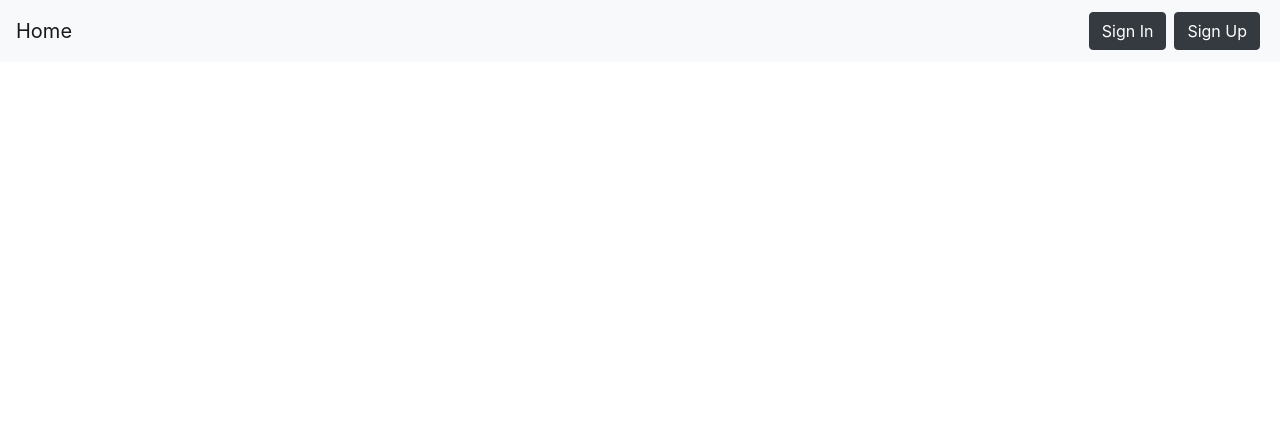
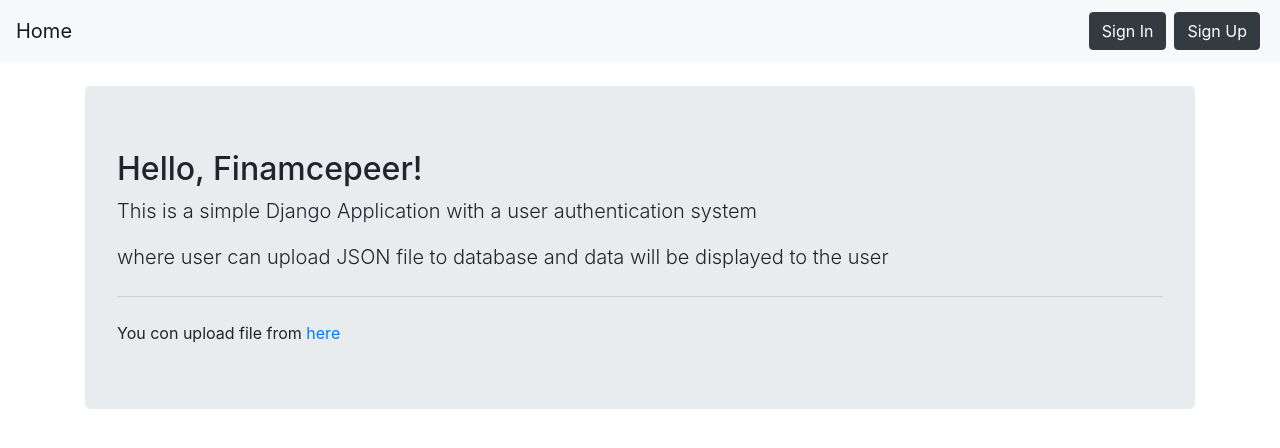
Before and after one commit to deepakbiradar016/task, a Django app: page / in a window 1280 px wide. Shown: the top 448 px of the page. Run offline with Django 3.2, Linux system fonts and the light colour scheme; some libraries are stand-ins or nearby versions.

Commit message:
home page updated

```diff
--- a/templates/home.html
+++ b/templates/home.html
@@ -4,5 +4,14 @@
 
 {% block content %}
 
-
+<div class="container my-4">
+    <div class="jumbotron">
+      <h2>Hello, Finamcepeer!</h2>
+      <p class="lead">This is a simple Django Application with a user authentication system
+          <p class="lead">where user can upload JSON file to database and data will be displayed to the user </p>
+      <hr class="my-4">
+        You con upload file from
+        <a href="{% url 'upload_file' %}">here</a>
+    </div>
+</div>
 {% endblock %}
```
